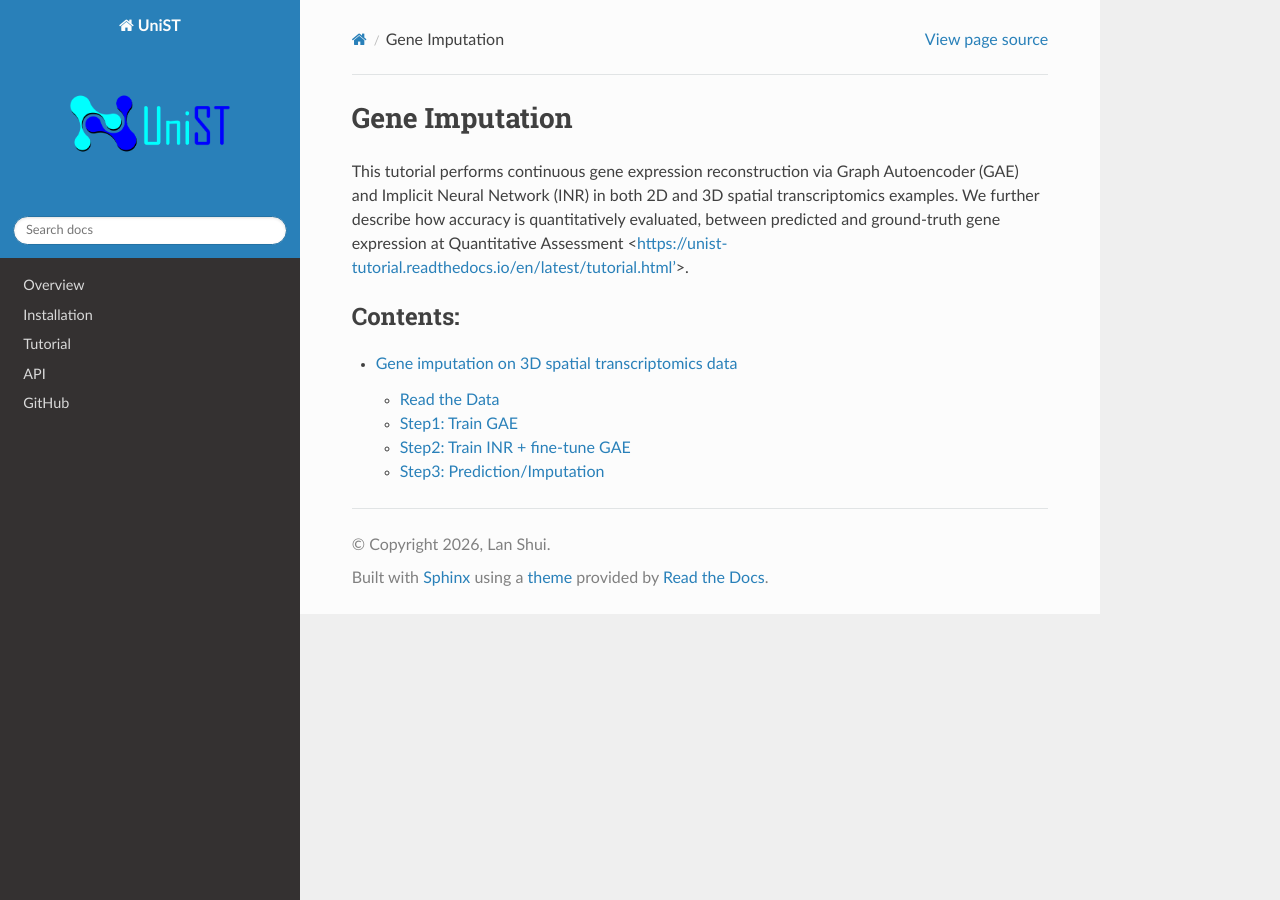
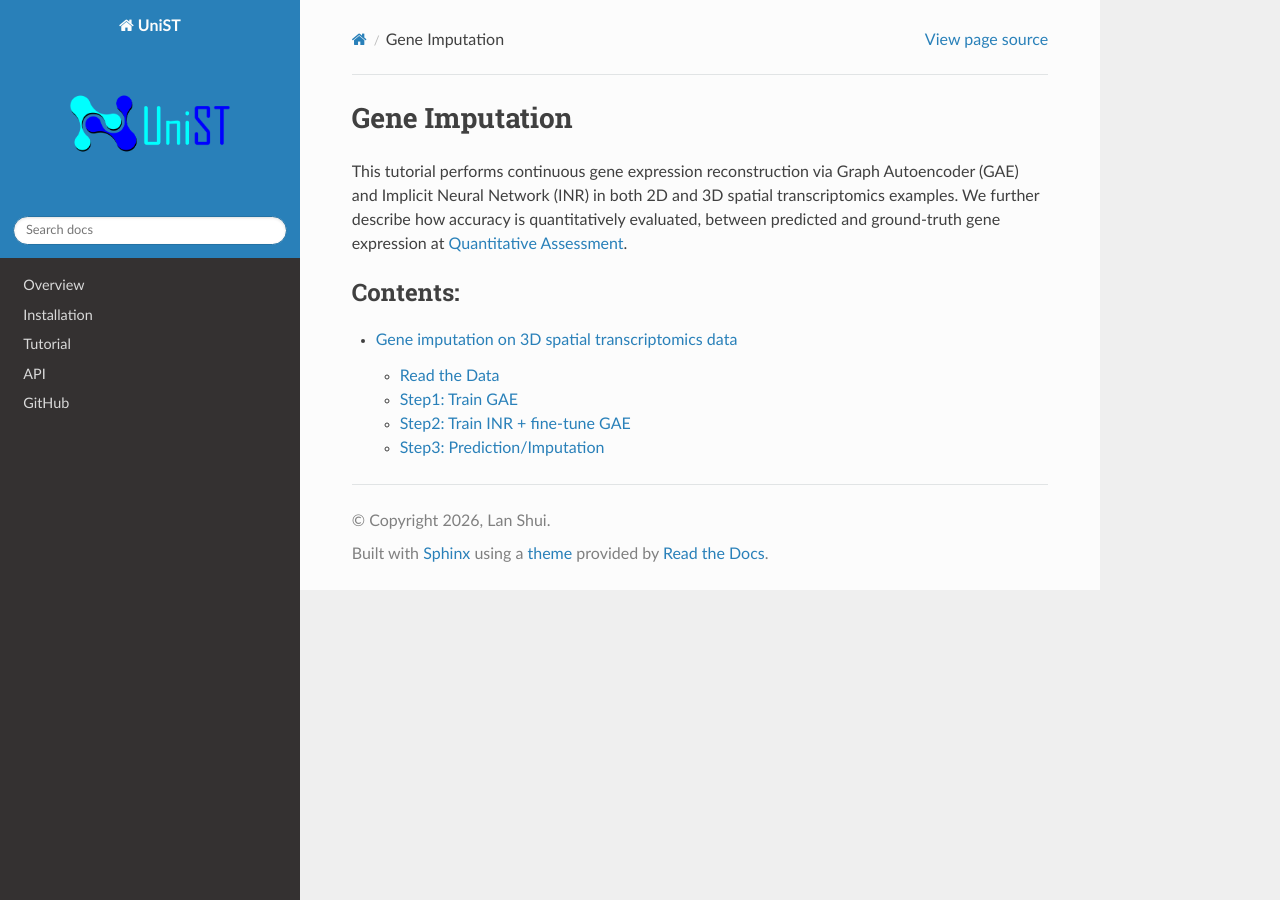
Before and after one commit to lanshui98/UniST-tutorial, a Sphinx documentation site: the page built from docs/source/gene_imputation.rst, in a window 1280 px wide. Built offline with Sphinx 7.4.7 and the Read the Docs theme 3.1.0, drawn with Linux system fonts in a browser that asks for light colours; pages that are not in the unit, such as notebooks, are missing from menus.

Commit message:
Update gene_imputation.rst

```diff
--- a/docs/source/gene_imputation.rst
+++ b/docs/source/gene_imputation.rst
@@ -1,7 +1,7 @@
 Gene Imputation
 ====
 This tutorial performs continuous gene expression reconstruction via Graph Autoencoder (GAE) and Implicit Neural Network (INR) in both 2D and 3D spatial transcriptomics examples. We further describe how accuracy is quantitatively evaluated, between
-predicted and ground-truth gene expression at Quantitative Assessment <https://unist-tutorial.readthedocs.io/en/latest/tutorial.html'>.
+predicted and ground-truth gene expression at `Quantitative Assessment <https://unist-tutorial.readthedocs.io/en/latest/tutorial.html>`_.
 
 .. toctree::
    :maxdepth: 2
```
